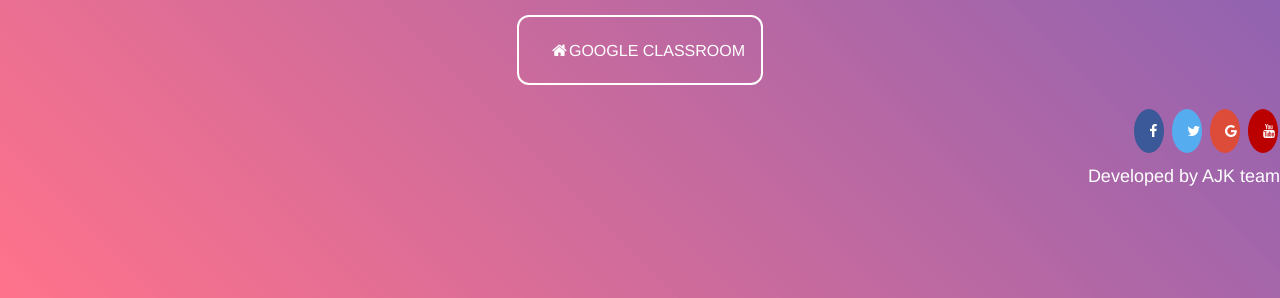
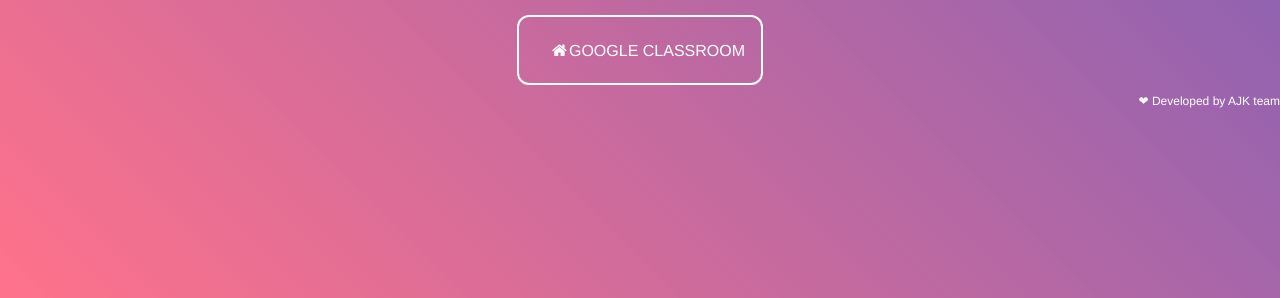
Before and after one commit to csec2017/csec2017.github.io, a plain HTML site: page index.html in a window 1280 px wide. Shown: the part 822-1120 px from the top of the page. Drawn offline with nearby package versions, Linux system fonts and the light colour scheme.

Commit message:
footer change

```diff
--- a/index.html
+++ b/index.html
@@ -222,16 +222,12 @@ a:hover
 
   </table><center><button class="btn1" style="background-color:none"onclick="window.open('https://classroom.google.com')"><i class="fa fa-home"></i>GOOGLE CLASSROOM</button>
 </center>
-<br>
+
 
 
 <footer align="right">
 
-<a href="#" class="fa fa-facebook"></a>
-<a href="#" class="fa fa-twitter"></a>
-<a href="#" class="fa fa-google"></a>
-<a href="#" class="fa fa-youtube"></a><br>
-<h4 style="color:white;">Developed by AJK team</h4>
+<h6 style="color:white;">&#10084; Developed by AJK team</h6>
 </footer>
 </center>
 </section>
```
